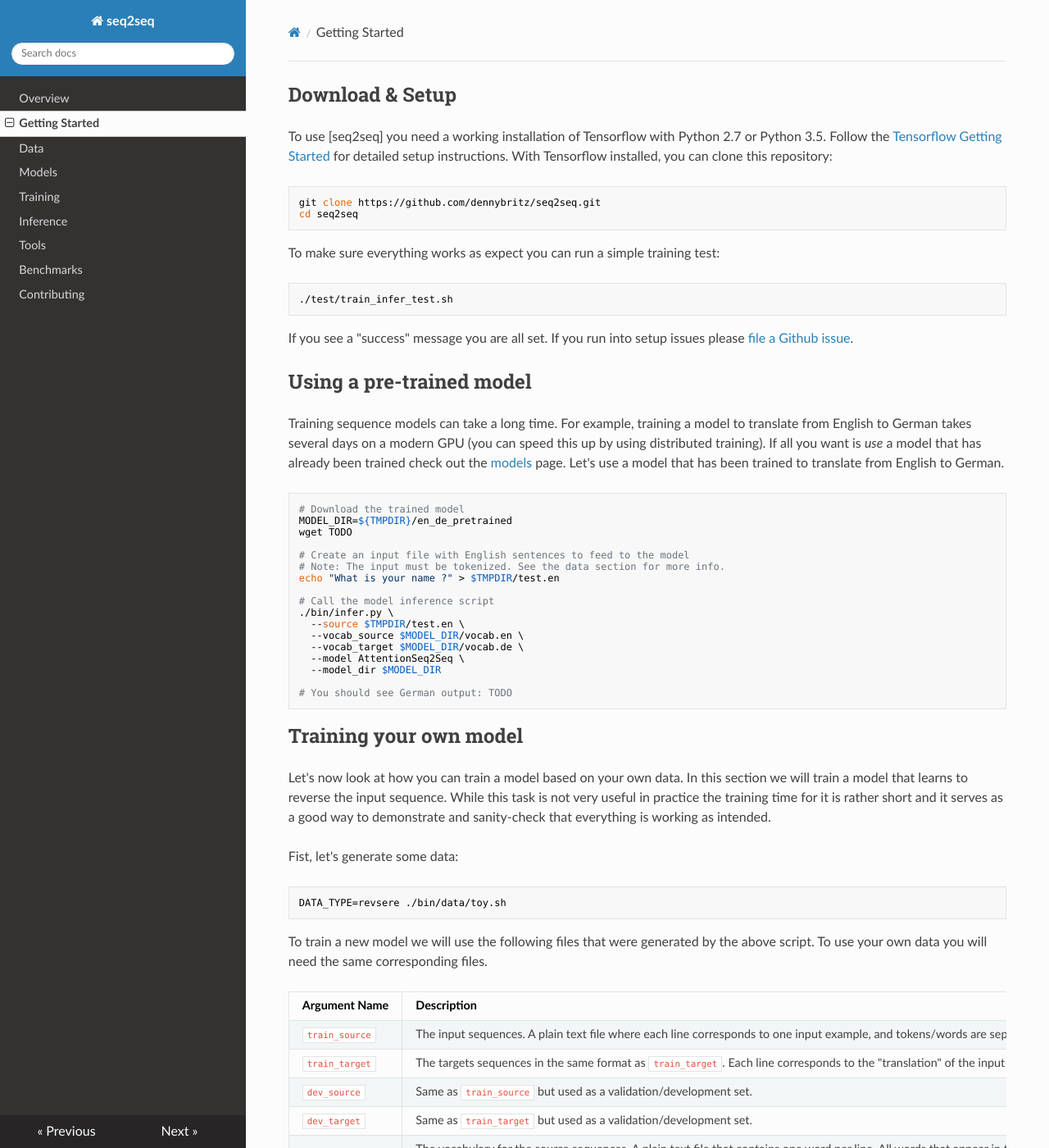
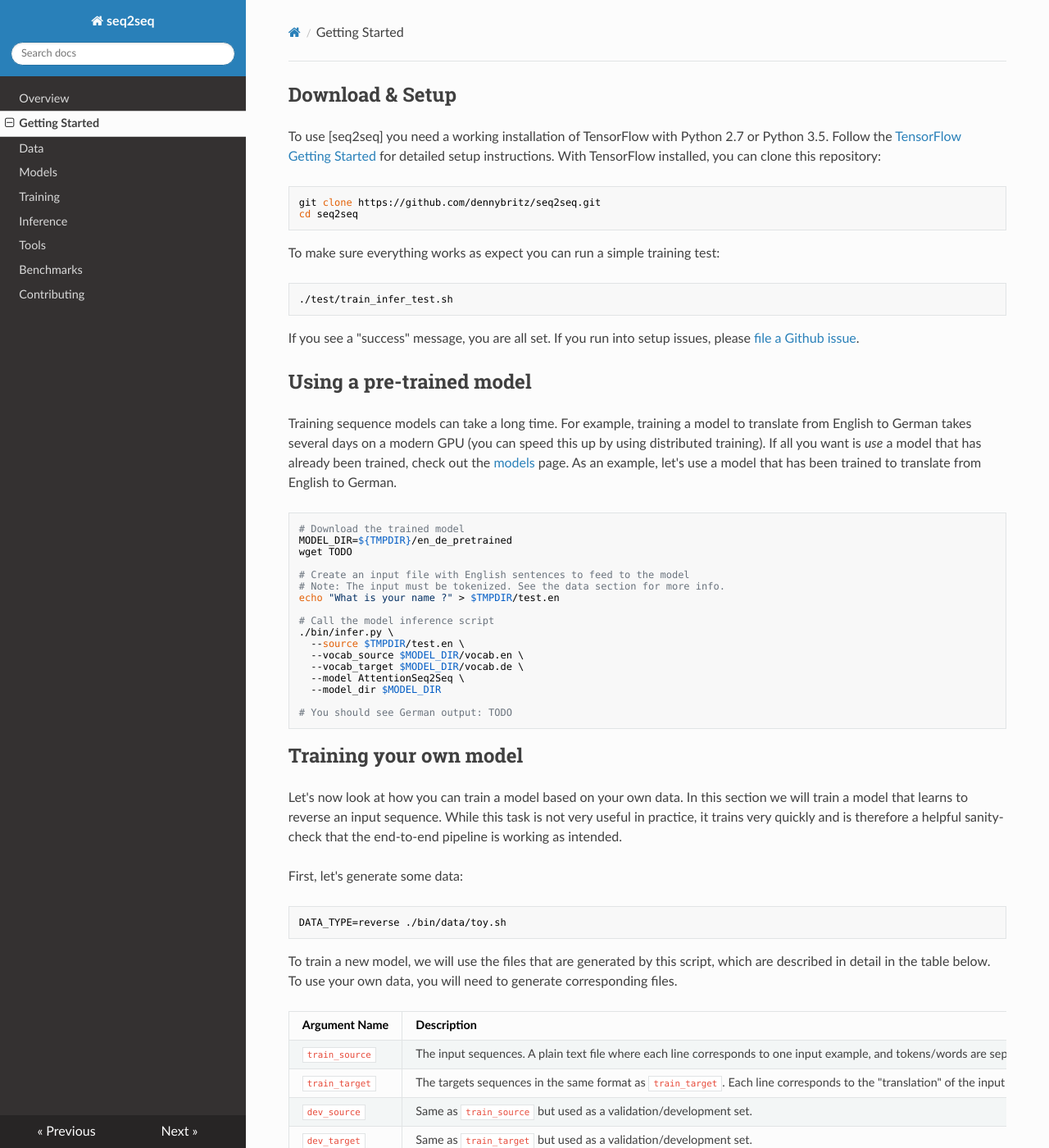
Before and after one commit to google/seq2seq, an MkDocs documentation site: the page built from docs/getting_started.md, in a window 1280 px wide and 1400 px high. Shown: the whole window at 82% size. Built offline with MkDocs 1.6.1, drawn with Linux system fonts in a browser that asks for light colours; nearby versions of some CDN libraries; old or Windows-style settings are respelled for this version of MkDocs; some of the changed text lies outside the part shown.

Commit message:
Editing of the Getting Started section

````diff
--- a/docs/getting_started.md
+++ b/docs/getting_started.md
@@ -1,8 +1,8 @@
 ## Download & Setup
 
-To use [seq2seq] you need a working installation of Tensorflow with
-Python 2.7 or Python 3.5. Follow the [Tensorflow Getting Started](https://www.tensorflow.org/get_started/os_setup)
-for detailed setup instructions. With Tensorflow installed, you can clone this repository:
+To use [seq2seq] you need a working installation of TensorFlow with
+Python 2.7 or Python 3.5. Follow the [TensorFlow Getting Started](https://www.tensorflow.org/get_started/os_setup)
+for detailed setup instructions. With TensorFlow installed, you can clone this repository:
 
 ```bash
 git clone https://github.com/dennybritz/seq2seq.git
@@ -15,14 +15,14 @@ To make sure everything works as expect you can run a simple training test:
 ./test/train_infer_test.sh
 ```
 
-If you see a "success" message you are all set. If you run into setup issues
+If you see a "success" message, you are all set. If you run into setup issues,
 please [file a Github issue](https://github.com/dennybritz/seq2seq/issues).
 
 
 ## Using a pre-trained model
 
 Training sequence models can take a long time. For example, training a model to
-translate from English to German takes several days on a modern GPU (you can speed this up by using distributed training). If all you want is *use* a model that has already been trained check out the [models](models.md) page. Let's use a model that has been trained to translate from English to German.
+translate from English to German takes several days on a modern GPU (you can speed this up by using distributed training). If all you want is *use* a model that has already been trained, check out the [models](models.md) page. As an example, let's use a model that has been trained to translate from English to German.
 
 ```bash
 # Download the trained model
@@ -46,15 +46,15 @@ echo "What is your name ?" > $TMPDIR/test.en
 
 ## Training your own model
 
-Let's now look at how you can train a model based on your own data. In this section we will train a model that learns to reverse the input sequence. While this task is not very useful in practice the training time for it is rather short and it serves as a good way to demonstrate and sanity-check that everything is working as intended.
+Let's now look at how you can train a model based on your own data. In this section we will train a model that learns to reverse an input sequence. While this task is not very useful in practice, it trains very quickly and is therefore a helpful sanity-check that the end-to-end pipeline is working as intended.
 
-Fist, let's generate some data:
+First, let's generate some data:
 
 ```bash
-DATA_TYPE=revsere ./bin/data/toy.sh
+DATA_TYPE=reverse ./bin/data/toy.sh
 ```
 
-To train a new model we will use the following files that were generated by the above script. To use your own data you will need the same corresponding files.
+To train a new model, we will use the files that are generated by this script, which are described in detail in the table below. To use your own data, you will need to generate corresponding files.
 
 | Argument Name | Description |
 | --- | --- |
@@ -82,7 +82,7 @@ With the above input files you can now train a new model:
   --output_dir ${TMPDIR}/nmt_toy_reverse
 ```
 
-On a CPU the training may take up to 15 minutes. With the trained model you can now perform inference:
+On a CPU, the training may take up to 15 minutes. With the trained model you can now perform inference:
 
 ```bash
 ./bin/infer.py \
@@ -97,4 +97,4 @@ On a CPU the training may take up to 15 minutes. With the trained model you can
 ./bin/tools/multi-bleu.perl $HOME/nmt_data/toy_reverse/test/targets.txt < ${TMPDIR}/nmt_toy_reverse/predictions.txt
 ```
 
-You can learn more about available models, data and tools by browsing the documentation.
+To learn more about available models, data and tools, please see the corresponding sections of the documentation.
````
